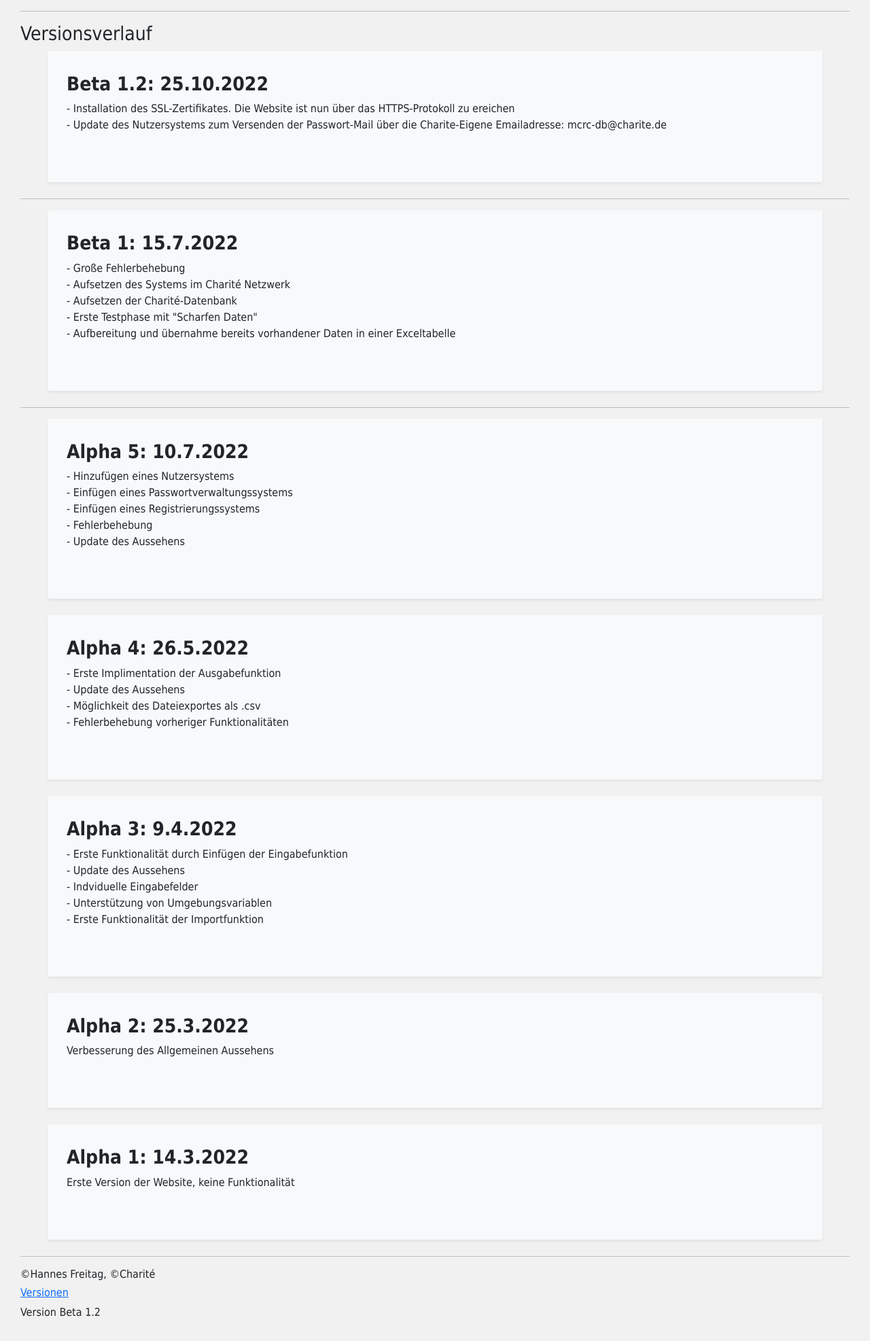
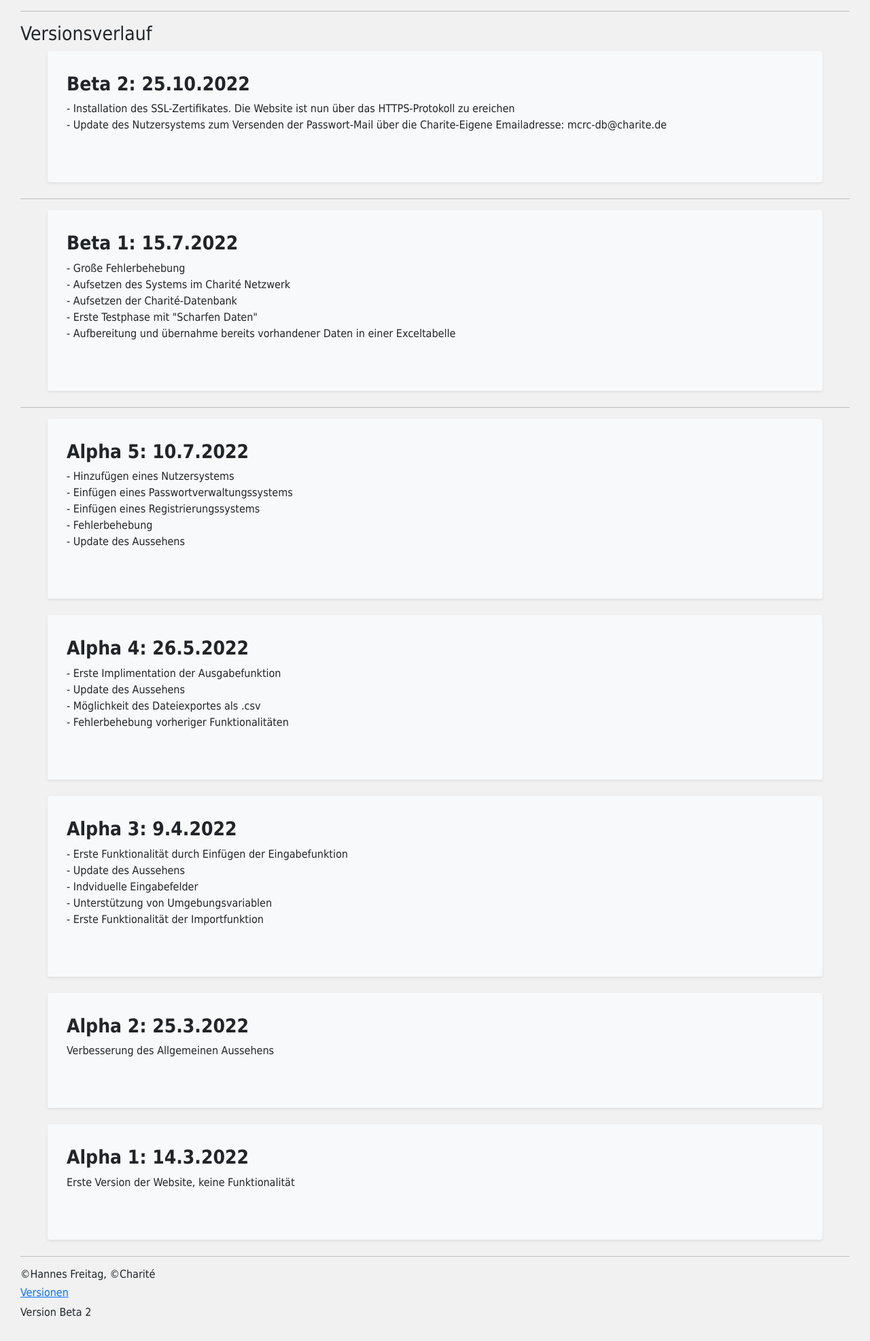
Before and after one commit to OptiTheNext/mCRC-DB, a Flask app: page /versions in a window 1280 px wide. Shown: the part 190-2163 px from the top of the page at 68% size. Run offline with Flask 2, Linux system fonts and the light colour scheme; parts of the project's set-up code (start-up, migrations or seed data) failed here and were passed over.

Commit message:
Changed Version to Beta 2

```diff
--- a/templates/base.html
+++ b/templates/base.html
@@ -63,7 +63,7 @@
         {%if RenderParameters["Topnav"] %}
         <h6> <a href="/versions">Versionen</a> </h6>
         {%endif%}
-        <h8>Version Beta 1.2</h8>
+        <h8>Version Beta 2</h8>
       </div>
     </footer>
   </body>
--- a/templates/site_6.html
+++ b/templates/site_6.html
@@ -11,7 +11,7 @@
 	<div class="p-3 mb-4 lc-block">
 		<div class="lc-block">
 			<div editable="rich">
-				<h3 class="fw-bolder">Beta 1.2: 25.10.2022</h3>
+				<h3 class="fw-bolder">Beta 2: 25.10.2022</h3>
 			</div>
 		</div>
 		<div class="lc-block col-md-12">
```
